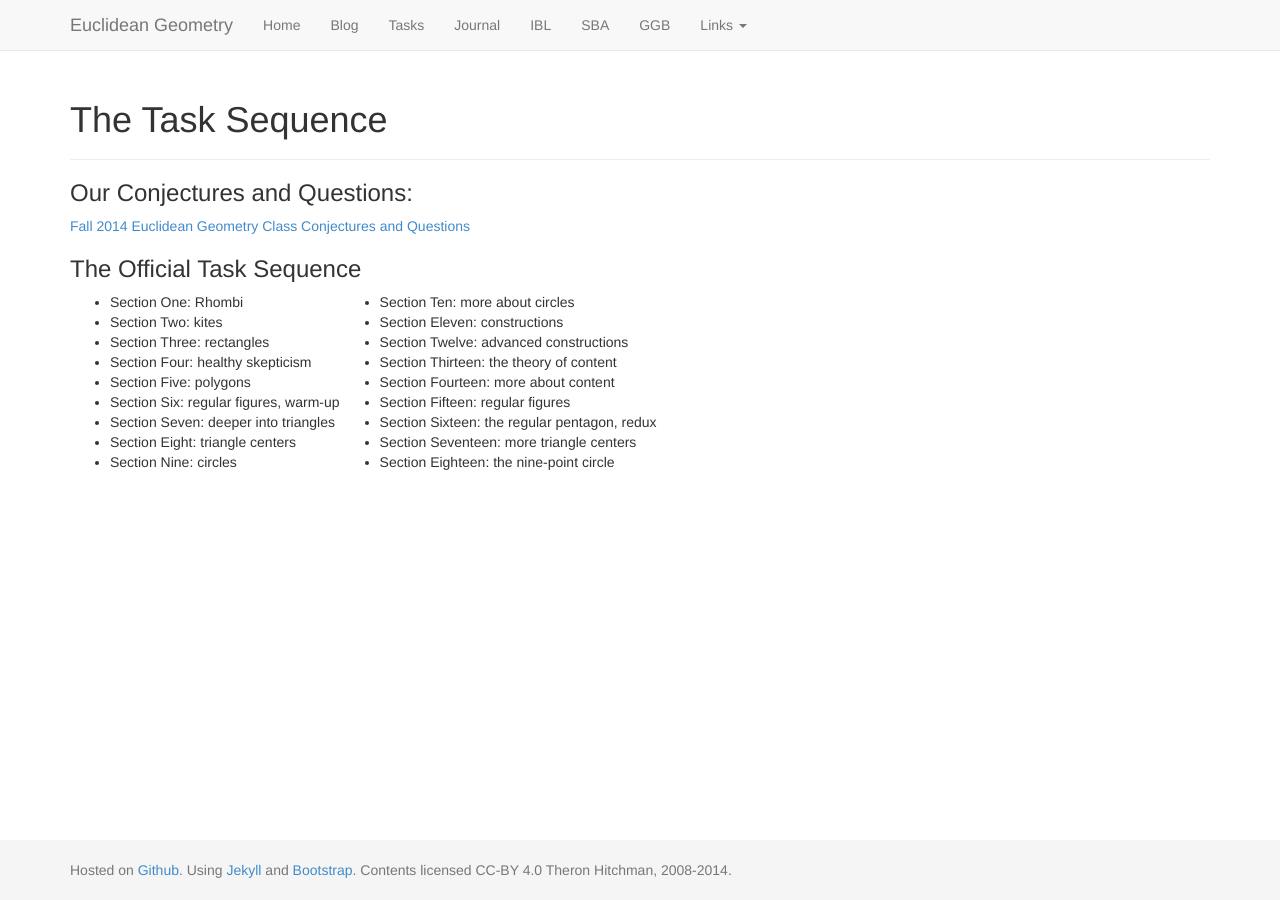
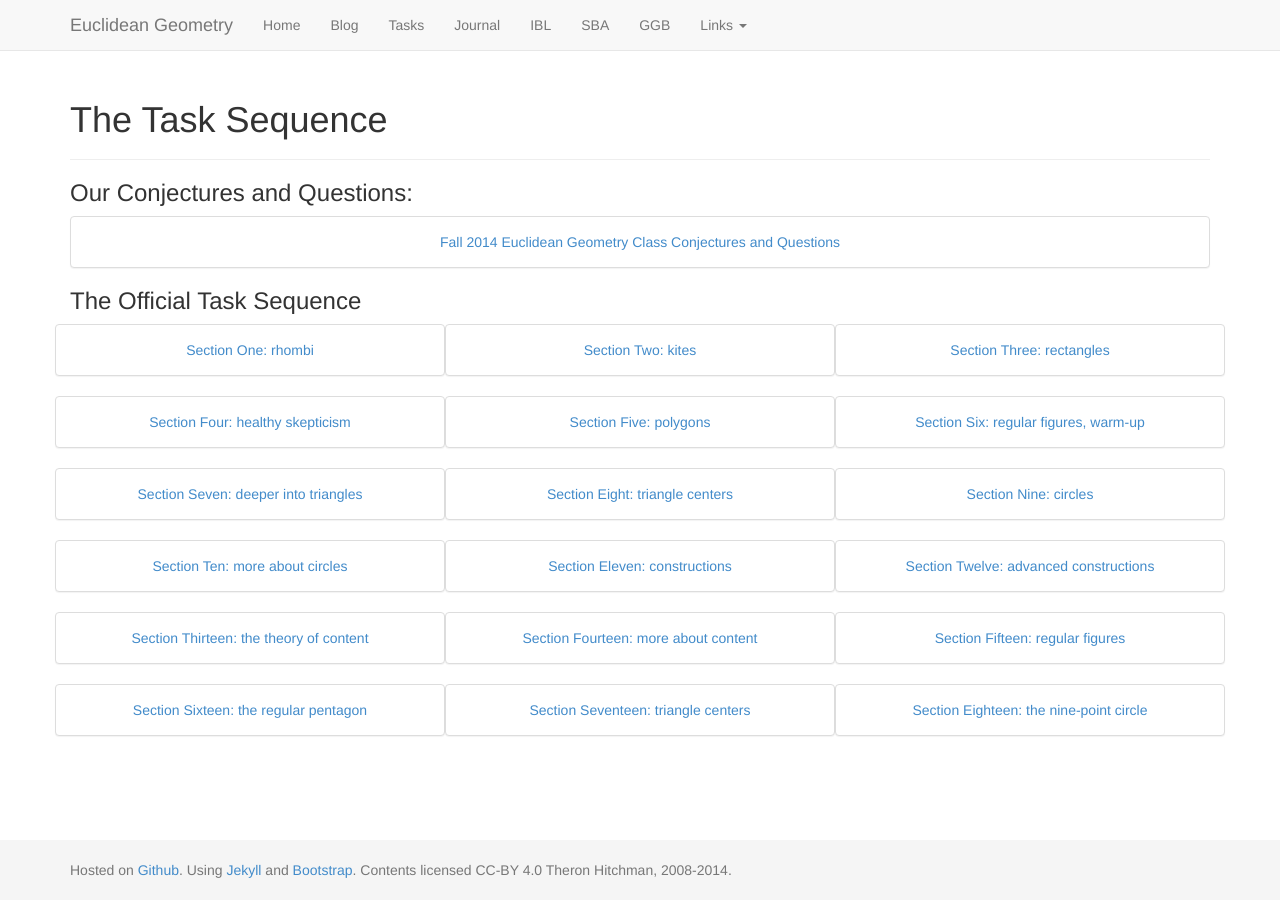
Before and after one commit to theronhitchman/euclidean-geometry, a Jekyll site: the page built from tasks/index.md, in a window 1280 px wide. Built offline with Jekyll 4.4.1, drawn with Linux system fonts in a browser that asks for light colours; nearby versions of some CDN libraries.

Commit message:
reworked tasks pageas bootstrap grid with panel styling

```diff
--- a/_config.yml
+++ b/_config.yml
@@ -1,9 +1,7 @@
 name:          "Euclidean Geometry"
 description:   "Course Page for UNI Math 3600"
 email:         theron.hitchman@uni.edu
-github_username: "theronhitchman"
-twitter_username: "@ProfNoodlearms"
-plus_username:  "+TheronHitchman"
+
 
 url:           "http://theronhitchman.github.io"
 baseurl:       "/euclidean-geometry"
--- a/tasks/index.md
+++ b/tasks/index.md
@@ -5,13 +5,111 @@ layout: default
 
 ### Our Conjectures and Questions:
 
-[Fall 2014 Euclidean Geometry Class Conjectures and Questions][conj]
-
-[conj]: {{site.baseurl}}/class/
+<div class="panel panel-default text-center">
+  <div class="panel-body">
+    <a href="{{site.baseurl}}/class/">Fall 2014 Euclidean Geometry Class Conjectures and Questions</a>
+  </div>
+</div>
 
 ### The Official Task Sequence
 
-<table>
+<div class="row">
+  <div class="col-xs-12 col-sm-6 col-md-4 panel panel-default text-center">
+    <div class="panel-body">
+    <a href="{{site.baseurl}}/EG_main01.pdf" target="_blank">Section One: rhombi</a>
+    </div>
+  </div>
+  <div class="col-xs-12 col-sm-6 col-md-4 panel panel-default text-center">
+    <div class="panel-body">
+      <a href="">Section Two: kites</a>
+    </div>
+  </div>
+  <div class="col-xs-12 col-sm-6 col-md-4 panel panel-default text-center">
+    <div class="panel-body">
+      <a href="">Section Three: rectangles</a>
+    </div>
+  </div>
+  <div class="col-xs-12 col-sm-6 col-md-4 panel panel-default text-center">
+    <div class="panel-body">
+    <a href="">Section Four: healthy skepticism</a>
+    </div>
+  </div>
+  <div class="col-xs-12 col-sm-6 col-md-4 panel panel-default text-center">
+    <div class="panel-body">
+    <a href="">Section Five: polygons</a>
+    </div>
+  </div>
+  <div class="col-xs-12 col-sm-6 col-md-4 panel panel-default text-center">
+    <div class="panel-body">
+    <a href="">Section Six: regular figures, warm-up</a>
+    </div>
+  </div>
+  <div class="col-xs-12 col-sm-6 col-md-4 panel panel-default text-center">
+    <div class="panel-body">
+    <a href="">Section Seven: deeper into triangles</a>
+  </div>
+  </div>
+  <div class="col-xs-12 col-sm-6 col-md-4 panel panel-default text-center">
+    <div class="panel-body">
+    <a href="">Section Eight: triangle centers</a>
+  </div>
+  </div>
+  <div class="col-xs-12 col-sm-6 col-md-4 panel panel-default text-center">
+    <div class="panel-body">
+    <a href="">Section Nine: circles</a>
+  </div>
+  </div>
+  <div class="col-xs-12 col-sm-6 col-md-4 panel panel-default text-center">
+    <div class="panel-body">
+    <a href="">Section Ten: more about circles</a>
+  </div>
+  </div>
+  <div class="col-xs-12 col-sm-6 col-md-4 panel panel-default text-center">
+    <div class="panel-body">
+    <a href="">Section Eleven: constructions</a>
+  </div>
+  </div>
+  <div class="col-xs-12 col-sm-6 col-md-4 panel panel-default text-center">
+    <div class="panel-body">
+    <a href="">Section Twelve: advanced constructions</a>
+  </div>
+  </div>
+  <div class="col-xs-12 col-sm-6 col-md-4 panel panel-default text-center">
+    <div class="panel-body">
+    <a href="">Section Thirteen: the theory of content</a>
+  </div>
+  </div>
+  <div class="col-xs-12 col-sm-6 col-md-4 panel panel-default text-center">
+    <div class="panel-body">
+    <a href="">Section Fourteen: more about content</a>
+  </div>
+  </div>
+  <div class="col-xs-12 col-sm-6 col-md-4 panel panel-default text-center">
+    <div class="panel-body">
+    <a href="">Section Fifteen: regular figures</a>
+  </div>
+  </div>
+  <div class="col-xs-12 col-sm-6 col-md-4 panel panel-default text-center">
+    <div class="panel-body">
+    <a href="">Section Sixteen: the regular pentagon</a>
+  </div>
+  </div>
+  <div class="col-xs-12 col-sm-6 col-md-4 panel panel-default text-center">
+    <div class="panel-body">
+    <a href="">Section Seventeen: triangle centers</a>
+  </div>
+  </div>
+  <div class="col-xs-12 col-sm-6 col-md-4 panel panel-default text-center">
+    <div class="panel-body">
+    <a href="">Section Eighteen: the nine-point circle</a>
+  </div>
+  </div>
+</div>
+
+
+
+
+<!--<table>
   <tr>
     <td>
       <ul>
@@ -41,3 +139,4 @@ layout: default
     </td>
   </tr>
 </table>
+-->
```
